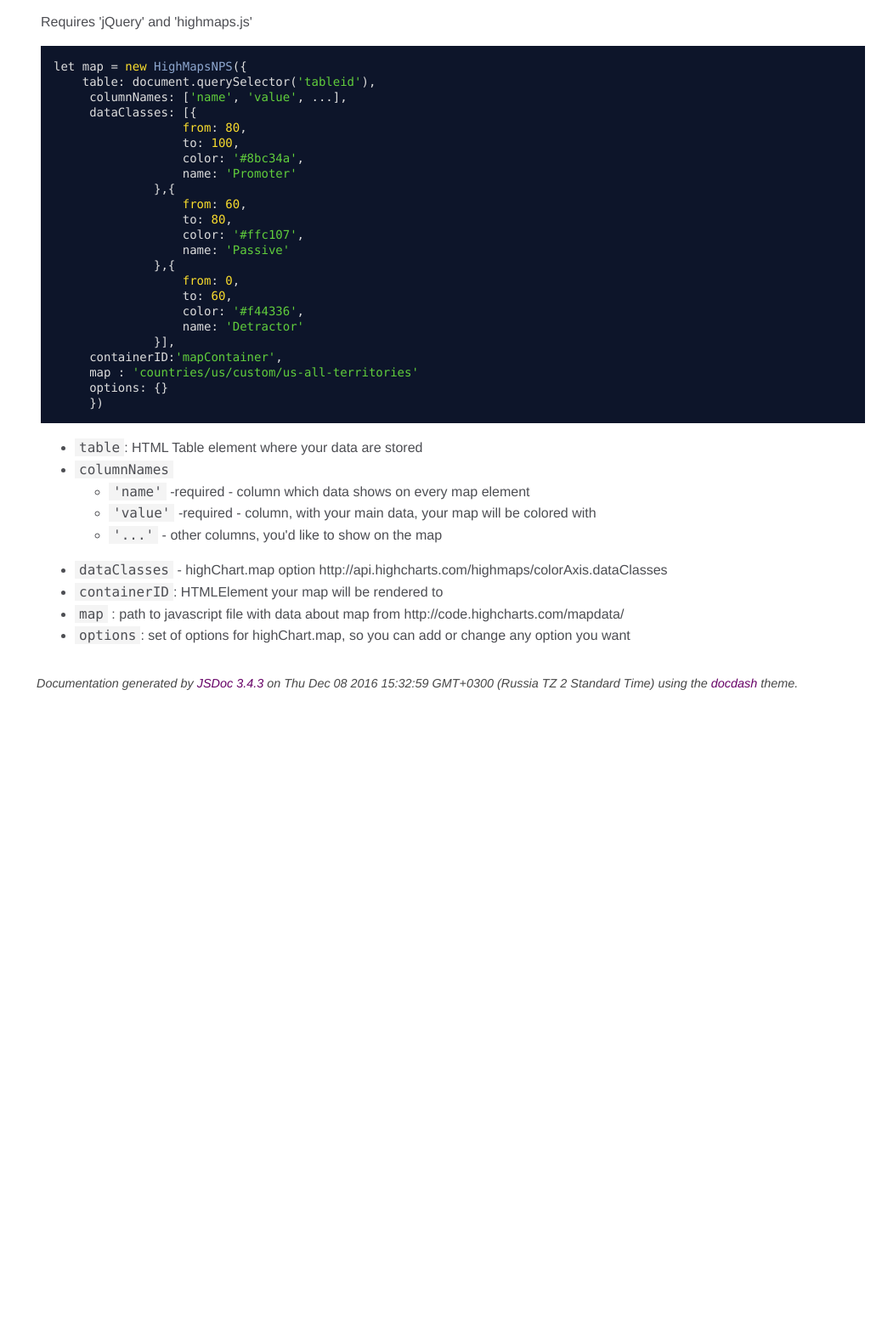
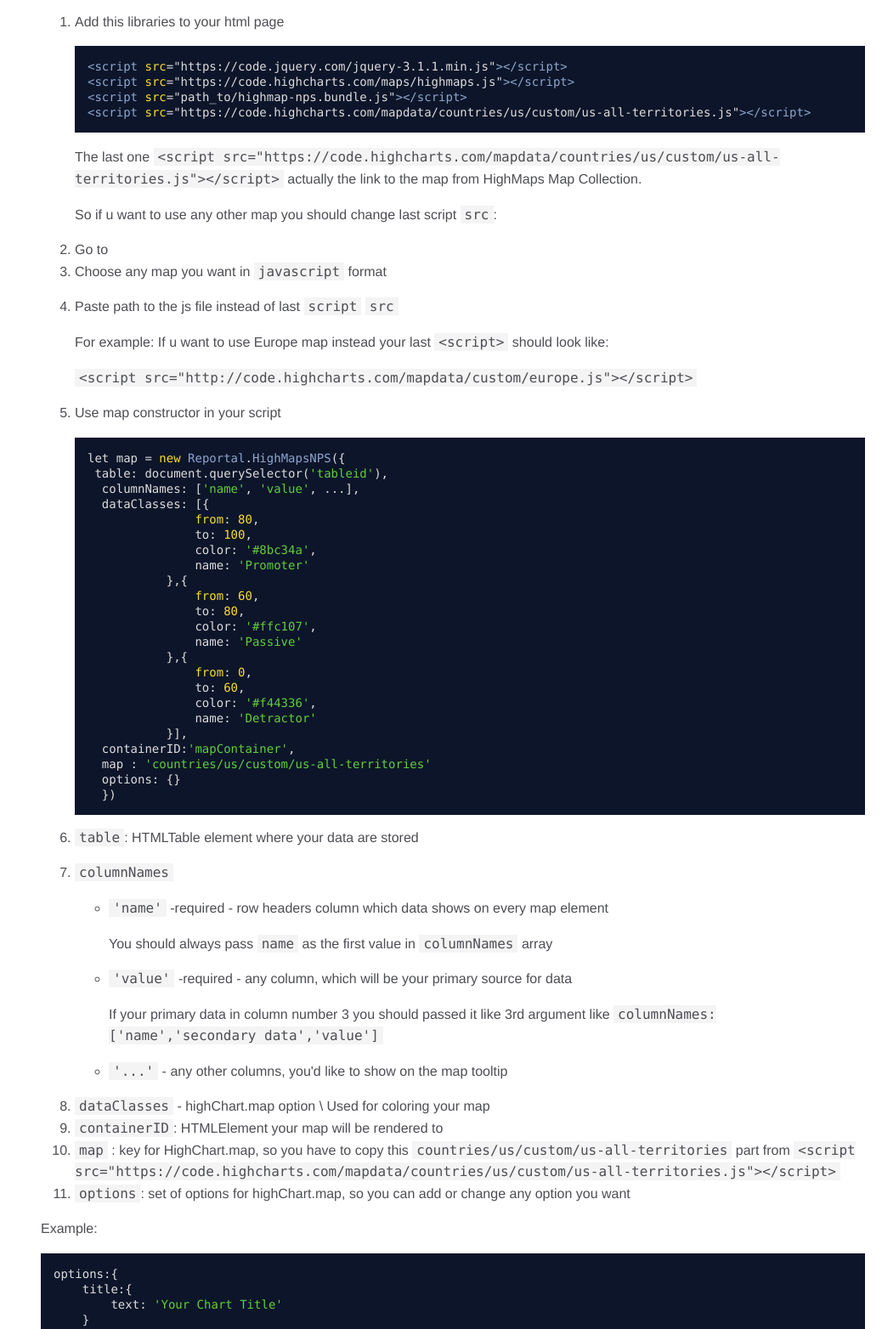
Before and after one commit to ConfirmitASA/highmap-nps, a plain HTML site: page index.html in a window 1280 px wide. Shown: the part 188-1752 px from the top of the page at 85% size, without its empty margins (242-1280 px from the left). Before the commit the page ends 1020 px from the top, so only its background shows below. Drawn offline with Linux system fonts and the light colour scheme.

Commit message:
initial commit

```diff
--- a/index.html
+++ b/index.html
@@ -47,8 +47,24 @@
 
     <section class="readme">
         <article><h1>HighMap NPS</h1><p>Creates a colored HighMap with data provided in your HTMLTable</p>
-<h2>Usage</h2><p>Requires 'jQuery' and 'highmaps.js'</p>
-<pre class="prettyprint source lang-javascript"><code>let map = new HighMapsNPS({
+<h2>Usage</h2><ol>
+<li><p>Add this libraries to your html page</p>
+<pre class="prettyprint source lang-javascript"><code>&lt;script src=&quot;https://code.jquery.com/jquery-3.1.1.min.js&quot;>&lt;/script>
+&lt;script src=&quot;https://code.highcharts.com/maps/highmaps.js&quot;>&lt;/script>
+&lt;script src=&quot;path_to/highmap-nps.bundle.js&quot;>&lt;/script>
+&lt;script src=&quot;https://code.highcharts.com/mapdata/countries/us/custom/us-all-territories.js&quot;>&lt;/script></code></pre><p>The last one <code>&lt;script src=&quot;https://code.highcharts.com/mapdata/countries/us/custom/us-all-territories.js&quot;&gt;&lt;/script&gt;</code>
+actually the link to the map from HighMaps Map Collection.</p>
+<p>So if u want to use any other map you should change last script <code>src</code>:</p>
+</li>
+<li>Go to <http://code.highcharts.com/mapdata/></li>
+<li>Choose any map you want in <code>javascript</code> format</li>
+<li><p>Paste path to the js file instead of last <code>script</code> <code>src</code></p>
+<p>For example:
+If u want to use Europe map instead your last <code>&lt;script&gt;</code> should look like: </p>
+<p><code>&lt;script src=&quot;http://code.highcharts.com/mapdata/custom/europe.js&quot;&gt;&lt;/script&gt;</code></p>
+</li>
+<li><p>Use map constructor in your script</p>
+<pre class="prettyprint source lang-javascript"><code>let map = new Reportal.HighMapsNPS({
  table: document.querySelector('tableid'),
   columnNames: ['name', 'value', ...],
   dataClasses: [{
@@ -70,19 +86,32 @@
   containerID:'mapContainer',
   map : 'countries/us/custom/us-all-territories'
   options: {}
-     })</code></pre><ul>
-<li><code>table</code>: HTML Table element where your data are stored</li>
-<li><code>columnNames</code> <ul>
-<li><code>'name'</code> -required - column which data shows on every map element</li>
-<li><code>'value'</code> -required - column, with your main data, your map will be colored with </li>
-<li><code>'...'</code> - other columns, you'd like to show on the map</li>
+  })</code></pre></li>
+<li><code>table</code>: HTMLTable element where your data are stored</li>
+<li><p><code>columnNames</code> </p>
+<ul>
+<li><p><code>'name'</code> -required - row headers column which data shows on every map element</p>
+<p>You should always pass <code>name</code> as the first value in <code>columnNames</code> array</p>
+</li>
+<li><p><code>'value'</code> -required - any column, which will be your primary source for data</p>
+<p>If your primary data in column  number 3 you should passed it like 3rd argument
+like <code>columnNames: ['name','secondary data','value']</code></p>
+</li>
+<li><code>'...'</code> - any other columns, you'd like to show on the map tooltip</li>
 </ul>
 </li>
-<li><code>dataClasses</code> - highChart.map option http://api.highcharts.com/highmaps/colorAxis.dataClasses</li>
+<li><code>dataClasses</code> - highChart.map option <http://api.highcharts.com/highmaps/colorAxis.dataClasses>\
+Used for coloring your map</li>
 <li><code>containerID</code>: HTMLElement your map will be rendered to</li>
-<li><code>map</code> : path to javascript file with data about map from http://code.highcharts.com/mapdata/</li>
+<li><code>map</code> : key for HighChart.map, so you have to copy this <code>countries/us/custom/us-all-territories</code> part from <code>&lt;script src=&quot;https://code.highcharts.com/mapdata/countries/us/custom/us-all-territories.js&quot;&gt;&lt;/script&gt;</code></li>
 <li><code>options</code>: set of options for highChart.map, so you can add or change any option you want</li>
-</ul></article>
+</ol>
+<p>Example:</p>
+<pre class="prettyprint source lang-javascript"><code>options:{
+    title:{
+        text: 'Your Chart Title'
+    }
+}</code></pre></article>
     </section>
 
 
@@ -95,7 +124,7 @@
 <br class="clear">
 
 <footer>
-    Documentation generated by <a href="https://github.com/jsdoc3/jsdoc">JSDoc 3.4.3</a> on Thu Dec 08 2016 15:32:59 GMT+0300 (Russia TZ 2 Standard Time) using the <a href="https://github.com/clenemt/docdash">docdash</a> theme.
+    Documentation generated by <a href="https://github.com/jsdoc3/jsdoc">JSDoc 3.4.3</a> on Thu Dec 08 2016 17:55:27 GMT+0300 (Russia TZ 2 Standard Time) using the <a href="https://github.com/clenemt/docdash">docdash</a> theme.
 </footer>
 
 <script>prettyPrint();</script>
```
Also changed, not shown: HighMapsNPS.html (+6 -6 lines), highmaps-nps.js.html (+2 -1 lines). Lines whose indentation alone changed are shown as unchanged.
